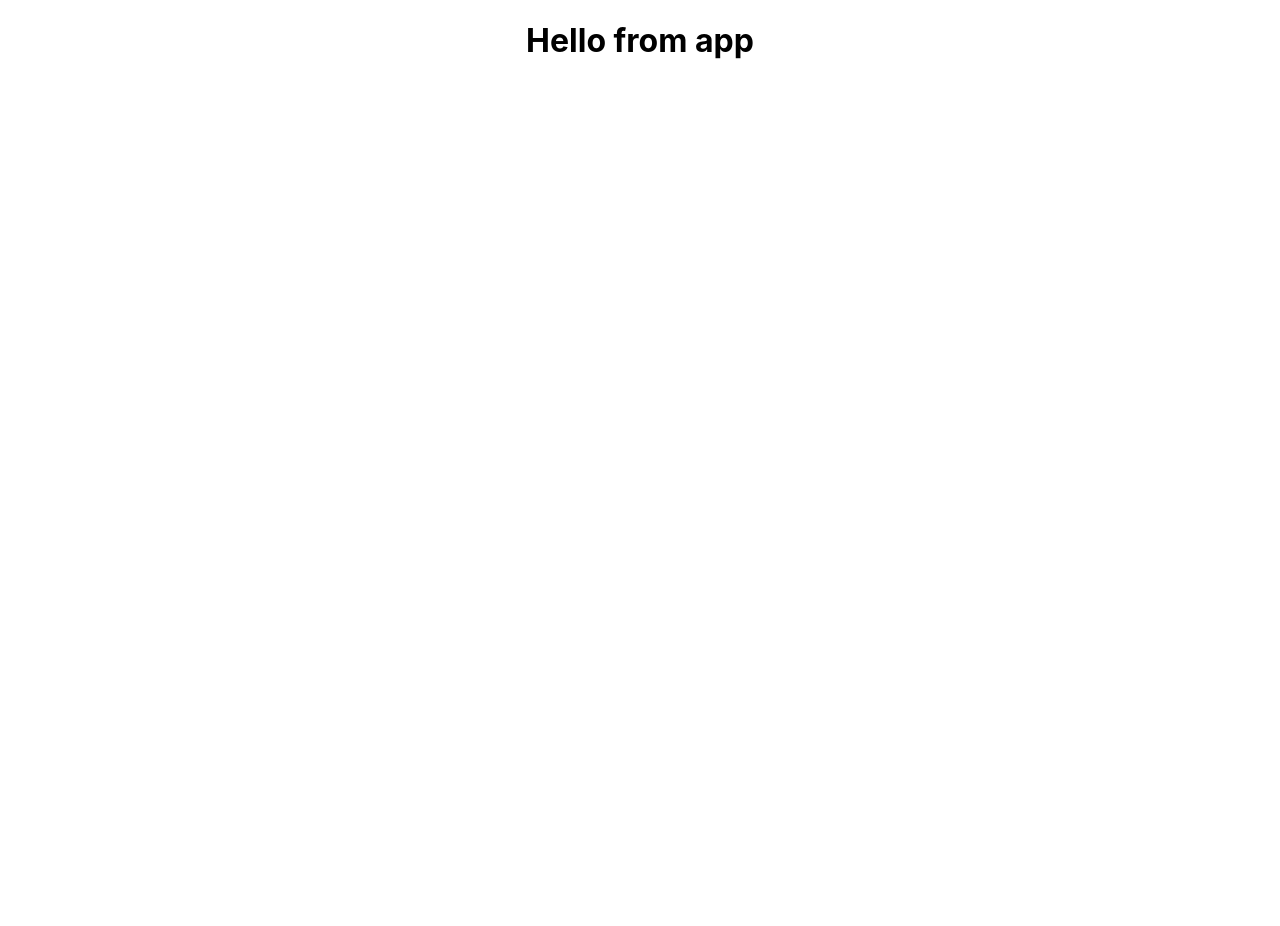
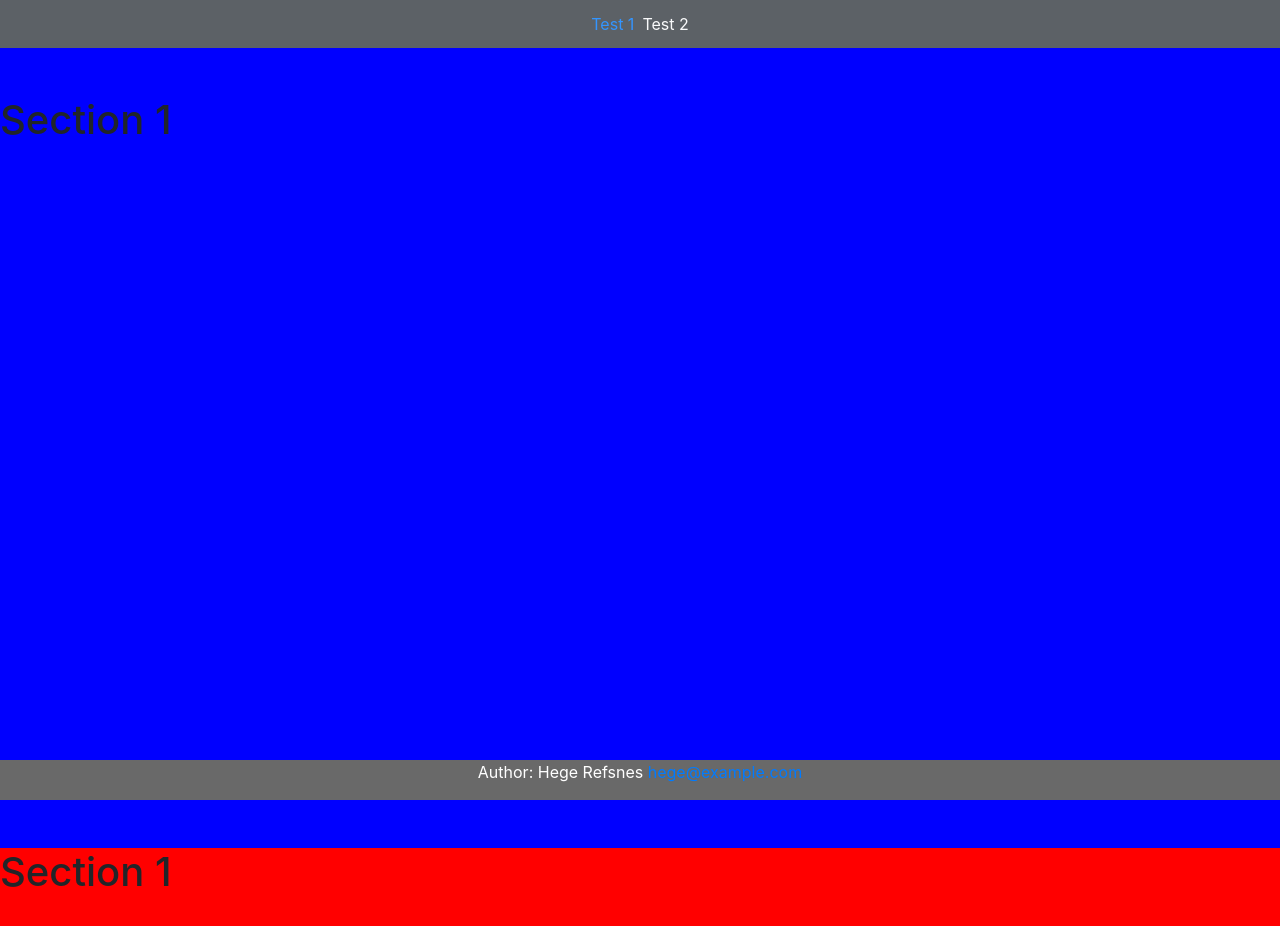
Before and after one commit to Gary1690/portfoliov2, a React (Create React App) app: page / in a window 1280 px wide. Shown: the top 926 px of the page. Before the commit the page ends 800 px from the top, so only its background shows below. Built offline with nearby package versions, Linux system fonts and the light colour scheme.

Commit message:
layout completed

```diff
--- a/package.json
+++ b/package.json
@@ -6,9 +6,15 @@
     "@testing-library/jest-dom": "^5.11.4",
     "@testing-library/react": "^11.1.0",
     "@testing-library/user-event": "^12.1.10",
+    "bootstrap": "^4.6.0",
+    "jquery": "^3.5.1",
+    "node-sass": "4.14.1",
+    "popper.js": "^1.16.1",
     "react": "^17.0.1",
+    "react-bootstrap": "^1.4.3",
     "react-dom": "^17.0.1",
     "react-scripts": "4.0.1",
+    "react-scroll": "^1.8.1",
     "web-vitals": "^0.2.4"
   },
   "scripts": {
--- a/src/App.js
+++ b/src/App.js
@@ -1,10 +1,44 @@
-import './App.css';
+import './App.scss';
+import Layout from './components/layout/layout.js';
+import {Navbar, Nav} from 'react-bootstrap';
+import {Link,Element} from 'react-scroll';
+
 
 function App() {
   return (
-    <div className="App">
-      <h1>Hello from app</h1>
-    </div>
+    <>
+    <Navbar  bg="dark" variant="dark" expand="md"  sticky="top" style={{opacity:"0.8",zIndex:"10"}}>
+      <Navbar.Toggle aria-controls="basic-navbar-nav" />
+      <Navbar.Collapse id="basic-navbar-nav">
+        <Nav className="mr-auto justify-content-center text-light" style={{ width: "100%" }}>
+         <Nav.Item className="m-1">
+          <Link activeClass="active" to="test1" spy={true} smooth={true} offset={-50} duration={1000} >
+            Test 1
+          </Link>
+         </Nav.Item>
+         <Nav.Item className="m-1">
+          <Link activeClass="active" to="test2" spy={true} smooth={true} offset={50} duration={1000} >
+            Test 2
+          </Link>
+         </Nav.Item>
+        </Nav>
+      </Navbar.Collapse>
+    </Navbar>
+    <section className="pt-5" id="test1" style={{height:"100vh",backgroundColor:"blue"}}>
+      <h1>Section 1</h1>
+    </section>
+    <section id="test2" style={{height:"100vh",backgroundColor:"red"}}>
+      <h1>Section 1</h1>
+    </section>
+
+    <footer className="footer">
+      <p>
+        Author: Hege Refsnes <a href="mailto:hege@example.com">hege@example.com</a>
+      </p>
+    </footer>
+    </>
+
+
   );
 }
 
--- a/src/App.css
+++ b/src/App.scss
@@ -1,4 +1,20 @@
+@import "custom";
+
+
 .App {
+  text-align: center;
+}
+.wrapper {
+  min-height: 100vh;
+}
+
+.footer {
+  position: fixed;
+  left: 0;
+  bottom: 0;
+  width: 100%;
+  background-color: dimgray;
+  color: white;
   text-align: center;
 }
 
--- /dev/null
+++ b/src/components/layout/layout.js
@@ -0,0 +1,22 @@
+// import {Navbar,Nav,NavDropdown,Container} from 'react-bootstrap';
+import { Link } from 'react-scroll'
+
+
+
+const Layout = ( ) => {
+
+}
+
+const Footer = () =>{
+
+
+}
+
+const Header = () =>{
+
+  return(
+    <></>
+  )
+}
+
+export default Layout ;
--- /dev/null
+++ b/src/custom.scss
@@ -0,0 +1,4 @@
+
+
+/* import bootstrap to set changes */
+@import "~bootstrap/scss/bootstrap";
--- a/src/index.js
+++ b/src/index.js
@@ -3,6 +3,8 @@ import ReactDOM from 'react-dom';
 import './index.css';
 import App from './App';
 import reportWebVitals from './reportWebVitals';
+
+
 
 ReactDOM.render(
   <React.StrictMode>
```
Also changed, not shown: 2 other files (tests, documents, lock files or other folders).
